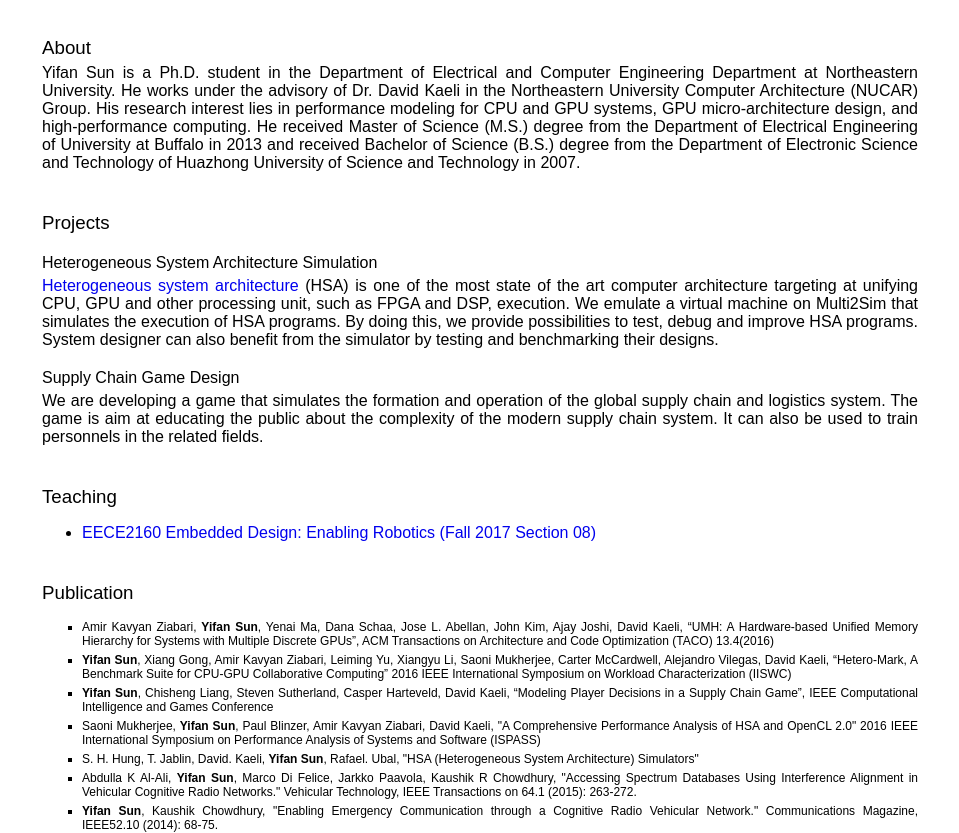
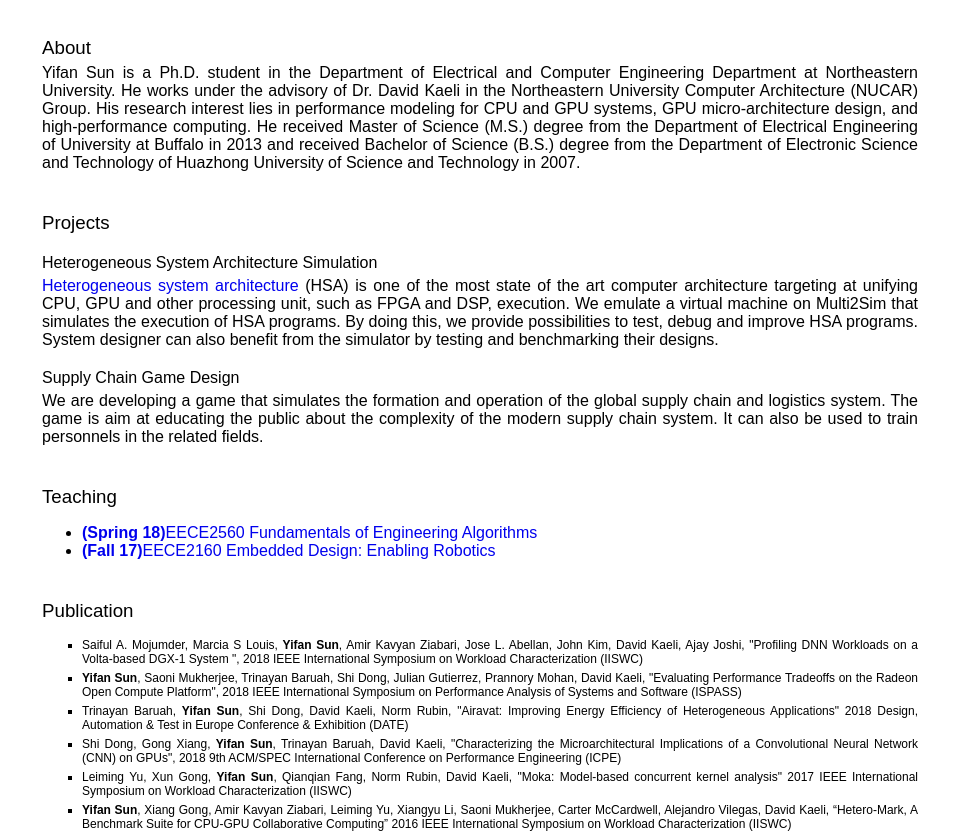
Before and after one commit to syifan/syifan.github.io, a plain HTML site: page index.html in a window 1280 px wide. Shown: the part 124-957 px from the top of the page, without its empty margins (160-1119 px from the left). Drawn offline with Linux system fonts and the light colour scheme.

Commit message:
Update teaching and publication

```diff
--- a/index.html
+++ b/index.html
@@ -47,16 +47,30 @@
 
 			<h3>Teaching</h3>
 			<ul>
-				<li><a href="https://eece2160-fall17-s8.github.io/">EECE2160 Embedded Design: Enabling Robotics (Fall 2017 Section 08)</a></li>
+				<li><a href="https://eece2560-spring18-s2.github.io/"><b>(Spring 18)</b>EECE2560 Fundamentals of Engineering Algorithms</a></li>
+				<li><a href="https://eece2160-fall17-s8.github.io/"><b>(Fall 17)</b>EECE2160 Embedded Design: Enabling Robotics</a></li>
 			</ul>
 
 			<h3>Publication</h3>
 			<ul class="publication-list">
+			<li>Saiful A. Mojumder, Marcia S Louis, <b>Yifan Sun</b>, Amir Kavyan Ziabari, Jose L. Abellan, John Kim, David Kaeli, Ajay Joshi, "Profiling DNN Workloads on a Volta-based DGX-1 System ", 2018 IEEE International Symposium on Workload Characterization (IISWC)</li>
 			<li>
-				Amir Kavyan Ziabari, <b>Yifan Sun</b>, Yenai Ma, Dana Schaa, Jose L. Abellan, John Kim, Ajay Joshi, David Kaeli, “UMH: A Hardware-based Unified Memory Hierarchy for Systems with Multiple Discrete GPUs”, ACM Transactions on Architecture and Code Optimization (TACO) 13.4(2016)
+				<b>Yifan Sun</b>, Saoni Mukherjee, Trinayan Baruah, Shi Dong, Julian Gutierrez, Prannory Mohan, David Kaeli, "Evaluating Performance Tradeoffs on the Radeon Open Compute Platform", 2018 IEEE International Symposium on Performance Analysis of Systems and Software (ISPASS)
+			</li>
+			<li>
+				Trinayan Baruah, <b>Yifan Sun</b>, Shi Dong, David Kaeli, Norm Rubin, "Airavat: Improving Energy Efficiency of Heterogeneous Applications" 2018 Design, Automation & Test in Europe Conference & Exhibition (DATE)
+			</li>
+			<li>
+				Shi Dong, Gong Xiang, <b>Yifan Sun</b>, Trinayan Baruah, David Kaeli, "Characterizing the Microarchitectural Implications of a Convolutional Neural Network (CNN) on GPUs", 2018 9th ACM/SPEC International Conference on Performance Engineering (ICPE)
+			</li>
+			<li>
+				Leiming Yu, Xun Gong, <b>Yifan Sun</b>, Qianqian Fang, Norm Rubin, David Kaeli, "Moka: Model-based concurrent kernel analysis" 2017 IEEE International Symposium on Workload Characterization (IISWC)
 			</li>
 			<li>
 				<b>Yifan Sun</b>, Xiang Gong, Amir Kavyan Ziabari, Leiming Yu, Xiangyu Li, Saoni Mukherjee, Carter McCardwell, Alejandro Vilegas, David Kaeli, “Hetero-Mark, A Benchmark Suite for CPU-GPU Collaborative Computing” 2016 IEEE International Symposium on Workload Characterization (IISWC)
+			</li>
+			<li>
+				Amir Kavyan Ziabari, <b>Yifan Sun</b>, Yenai Ma, Dana Schaa, Jose L. Abellan, John Kim, Ajay Joshi, David Kaeli, “UMH: A Hardware-based Unified Memory Hierarchy for Systems with Multiple Discrete GPUs”, ACM Transactions on Architecture and Code Optimization (TACO) 13.4(2016)
 			</li>
 			<li>
 				<b>Yifan Sun</b>, Chisheng Liang, Steven Sutherland, Casper Harteveld, David Kaeli, “Modeling Player Decisions in a Supply Chain Game”, IEEE Computational Intelligence and Games Conference
```
